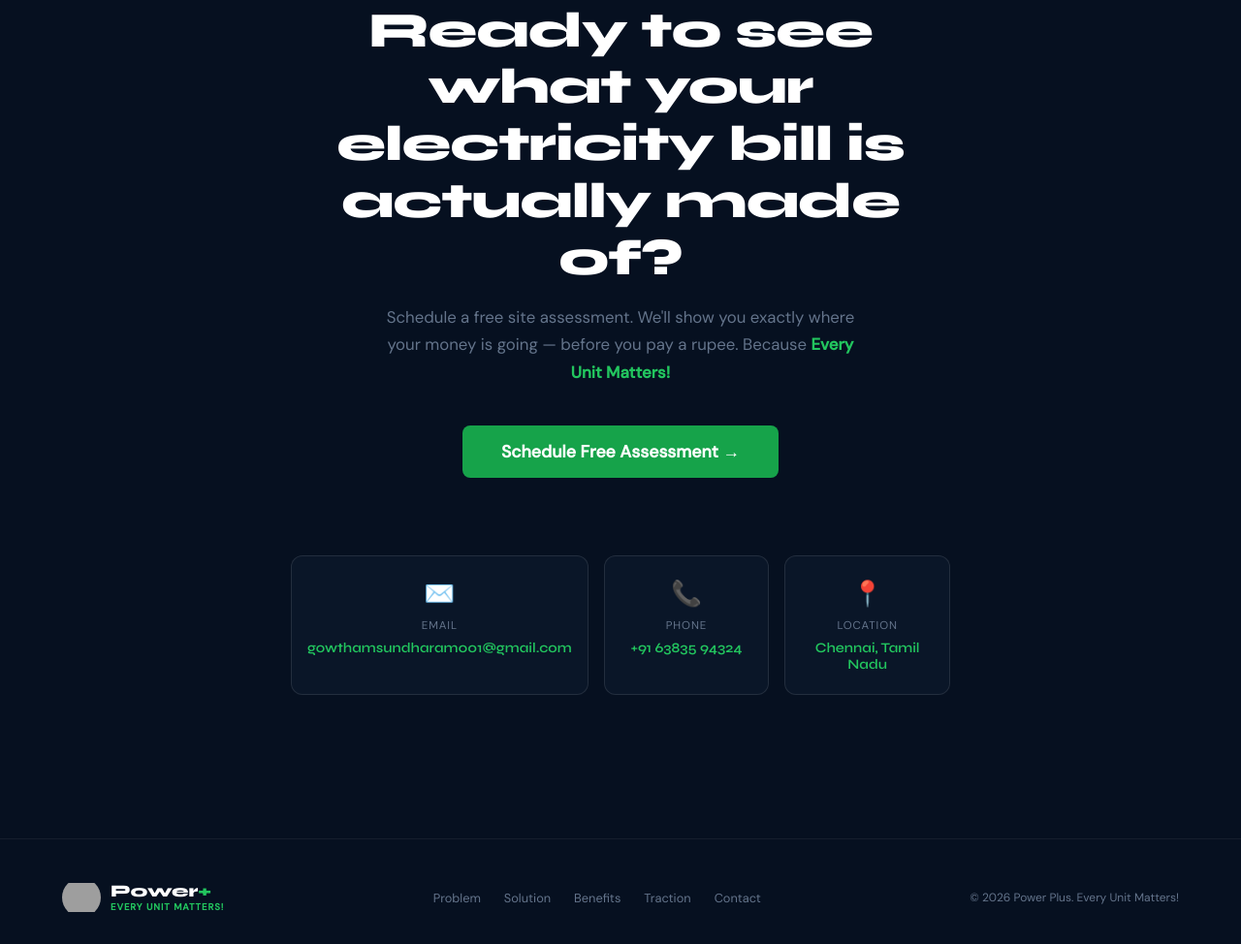
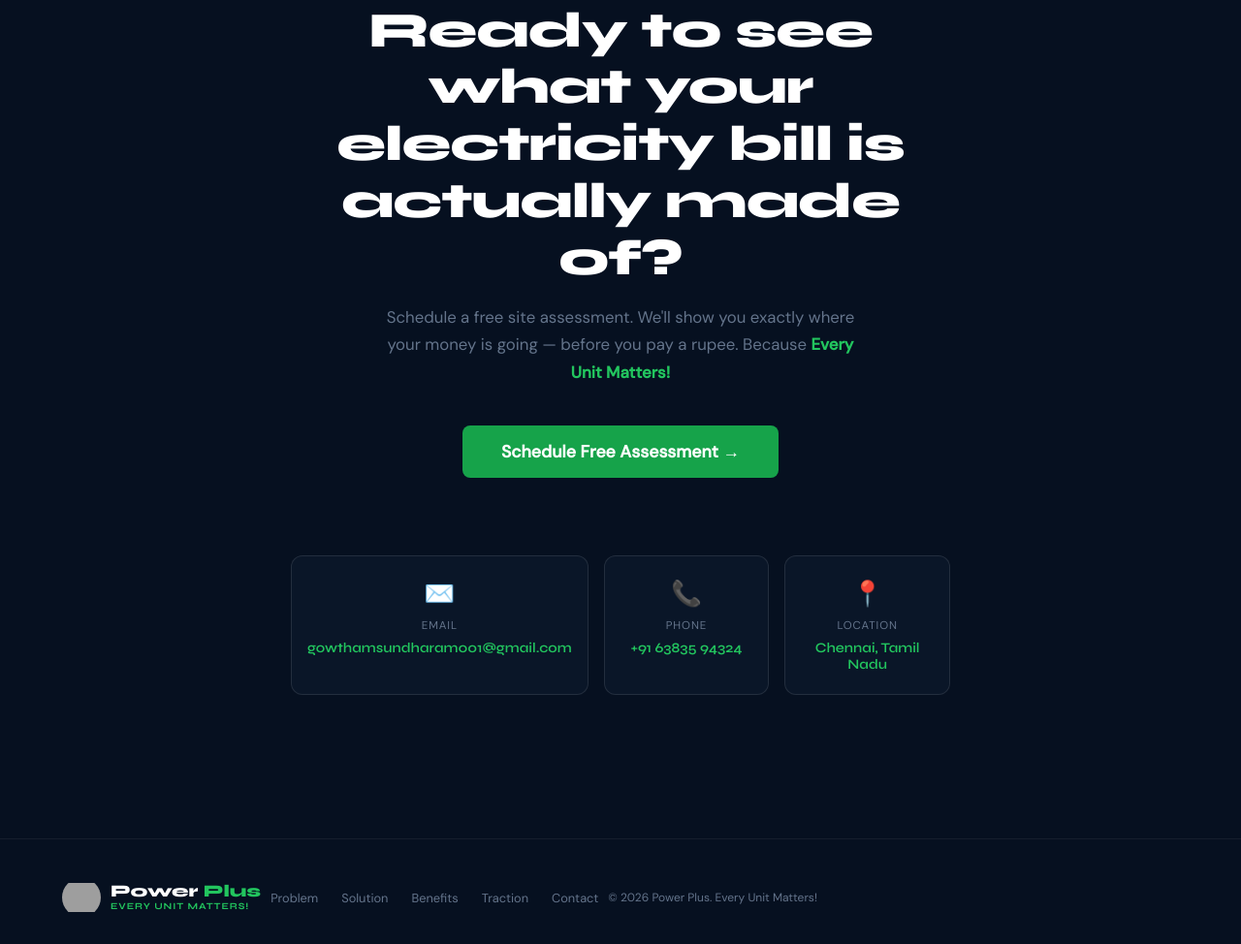
Before and after one commit to Gowtham-2810/powerplus, a plain HTML site: page index.html in a window 1280 px wide. Shown: the part 5709-6683 px from the top of the page at 97% size. Drawn offline with Linux system fonts and the light colour scheme; grey boxes are pictures that could not be loaded.

Commit message:
Update index.html

```diff
--- a/index.html
+++ b/index.html
@@ -284,7 +284,7 @@
   <a href="#" class="nav-logo">
     <img src="https://i.ibb.co/bjdpBFmk/Power-plus-round-logo.png" alt="Power Plus Logo"/>
     <div class="nav-logo-text">
-      <span class="nav-logo-name">Power<span>Plus</span></span>
+     <span class="nav-logo-name">Power&nbsp;<span>Plus</span></span>
       <span class="nav-logo-tagline">Every Unit Matters!</span>
     </div>
   </a>
@@ -606,7 +606,7 @@
   <div class="footer-brand">
     <img src="https://i.ibb.co/bjdpBFmk/Power-plus-round-logo.png" alt="Power Plus Logo"/>
     <div class="footer-brand-text">
-      <div class="footer-logo">Power<span>+</span></div>
+      <div class="footer-logo">Power&nbsp;<span>Plus</span></span>
       <div class="footer-tagline-small">Every Unit Matters!</div>
     </div>
   </div>
```
